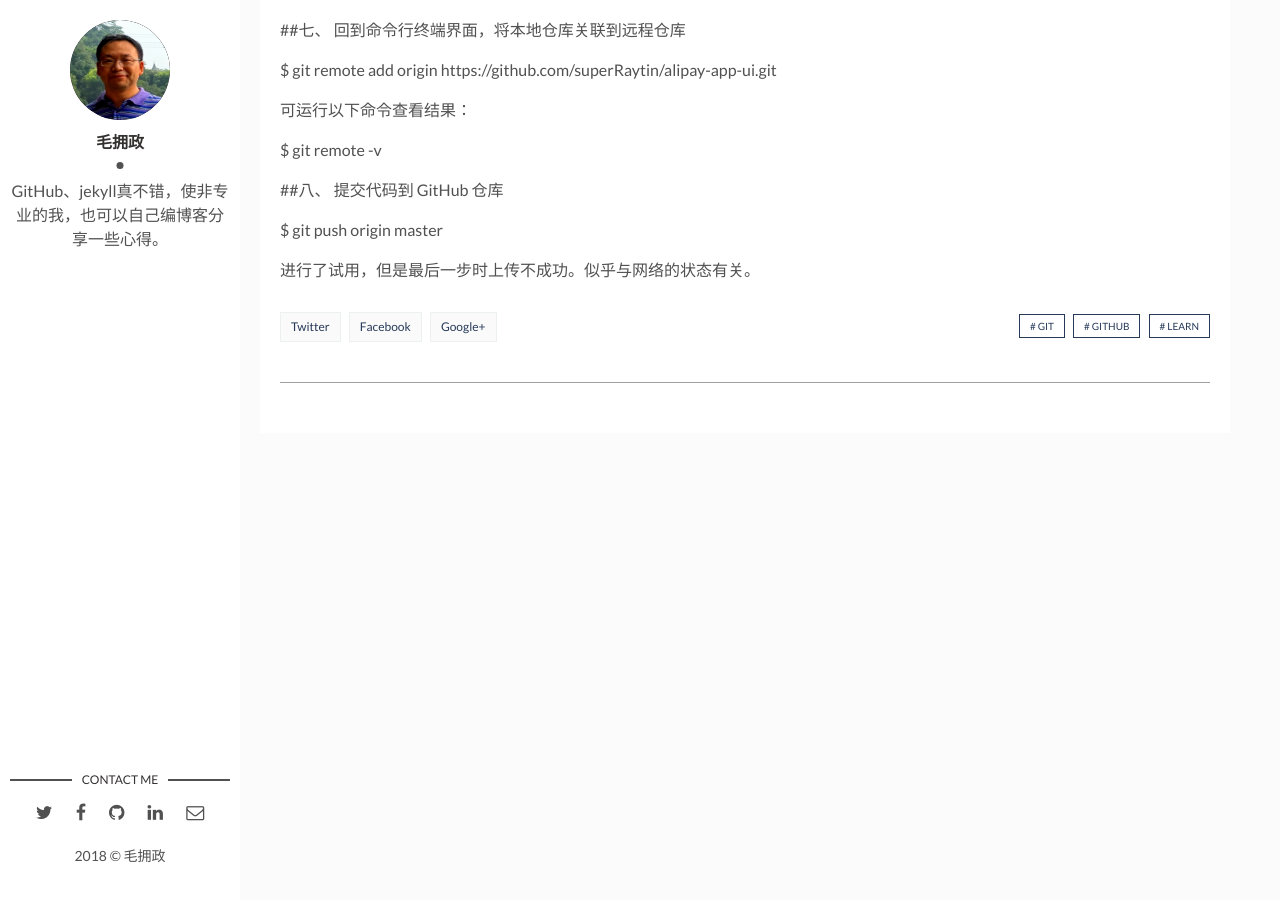
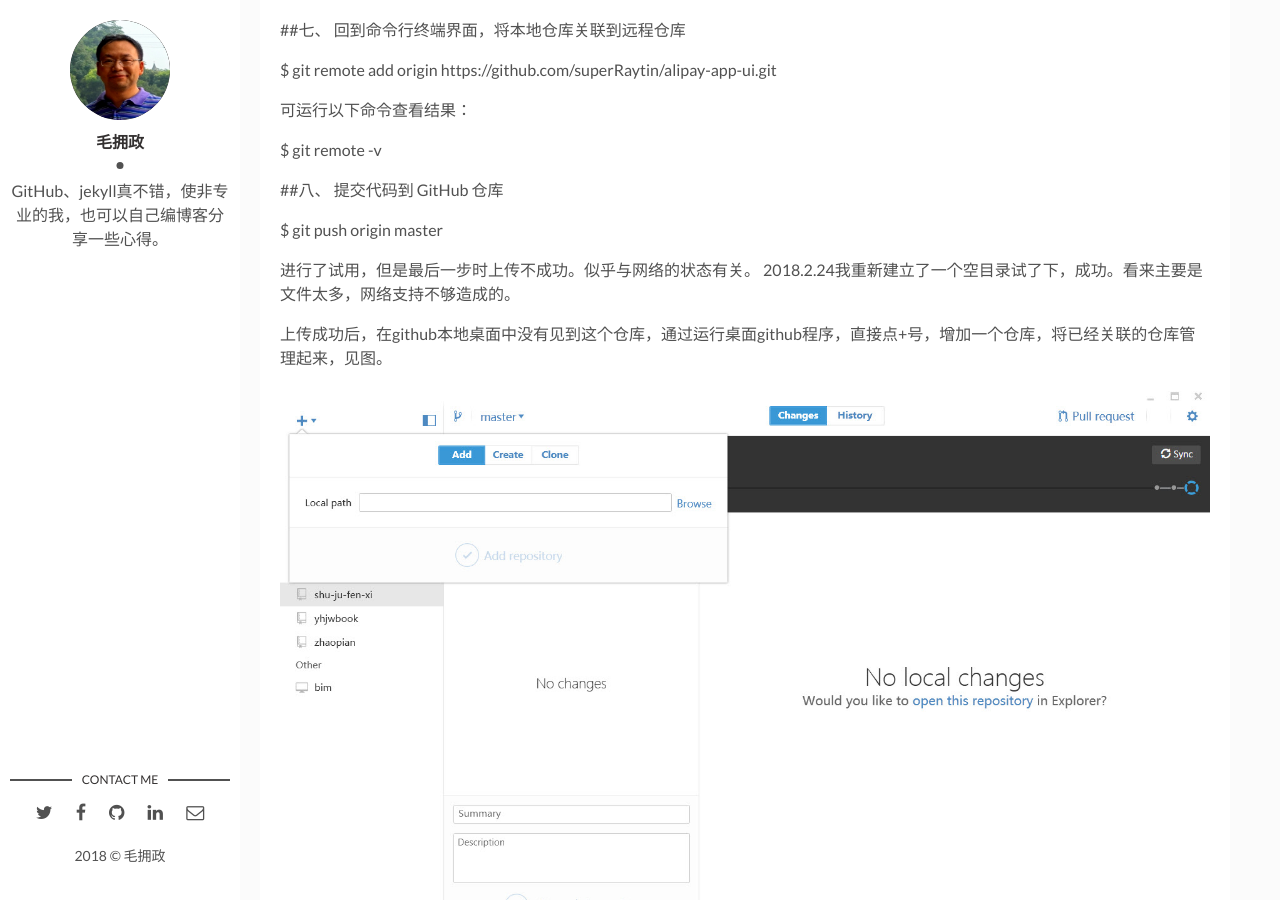
Before and after one commit to sanfutou/flexible-jekyll, a Jekyll site: the page built from _posts/2018-02-21-jian-ben-di-mu-lu-git-dao-github.markdown, in a window 1280 px wide and 900 px high, scrolled down 1323 px. Built offline with Jekyll 4.4.1, drawn with Linux system fonts in a browser that asks for light colours; comment, search, counter and statistics services are not loaded.

Commit message:
增加git关联库内容

```diff
--- a/_posts/2018-02-21-jian-ben-di-mu-lu-git-dao-github.markdown
+++ b/_posts/2018-02-21-jian-ben-di-mu-lu-git-dao-github.markdown
@@ -68,3 +68,8 @@ $ git remote -v
 $ git push origin master
 
 进行了试用，但是最后一步时上传不成功。似乎与网络的状态有关。
+2018.2.24我重新建立了一个空目录试了下，成功。看来主要是文件太多，网络支持不够造成的。
+
+上传成功后，在github本地桌面中没有见到这个仓库，通过运行桌面github程序，直接点+号，增加一个仓库，将已经关联的仓库管理起来，见图。
+
+![]({{site.baseurl}}/assets/img/2018-2-24 10-04-44.jpg)
```
Also changed, not shown: assets/img/2018-2-24 10-04-44.jpg (added).
